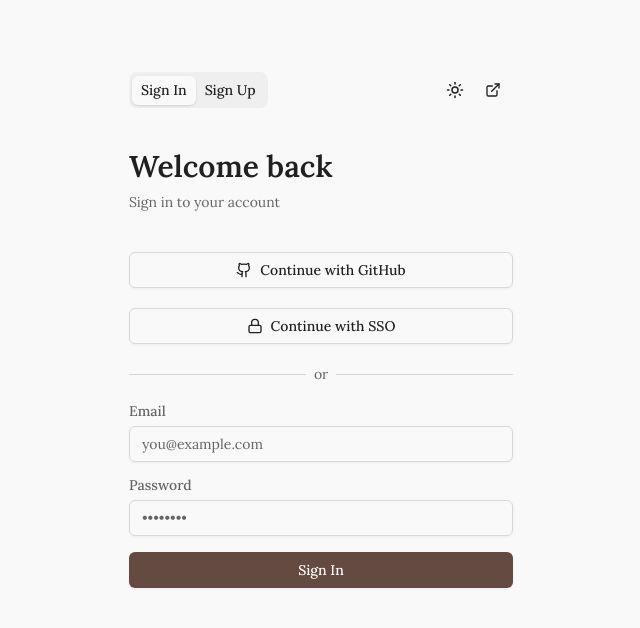
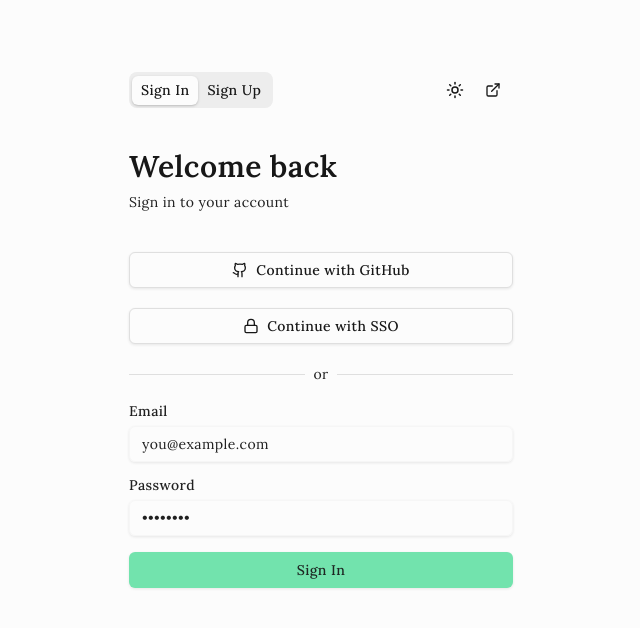
Before and after one commit to mancuoj-collective/next-tmpl-supabase-auth-form, a Next.js app: page / in a window 1280 px wide. Shown: the top 628 px of the page, without its empty margins (319-959 px from the left). Built offline with nearby package versions, Linux system fonts and the light colour scheme.

Commit message:
feat: animate

```diff
--- a/src/app/page.tsx
+++ b/src/app/page.tsx
@@ -245,6 +245,7 @@
 function SignUpForm() {
   const [showPassword, setShowPassword] = useState(false)
   const [isSubmitting, setIsSubmitting] = useState(false)
+  const [showPasswordRequirements, setShowPasswordRequirements] = useState(false)
   const form = useForm<z.infer<typeof signUpSchema>>({
     resolver: zodResolver(signUpSchema),
     defaultValues: {
@@ -312,7 +313,12 @@
               <FormLabel className="text-muted-foreground">Password</FormLabel>
               <div className="relative">
                 <FormControl>
-                  <Input type={showPassword ? 'text' : 'password'} placeholder="••••••••" {...field} />
+                  <Input
+                    type={showPassword ? 'text' : 'password'}
+                    placeholder="••••••••"
+                    {...field}
+                    onFocus={() => setShowPasswordRequirements(true)}
+                  />
                 </FormControl>
                 {fieldState.invalid && (
                   <AlertCircleIcon className="size-5 absolute right-12 top-1/2 -translate-y-1/2 text-destructive" />
@@ -329,18 +335,22 @@
             </FormItem>
           )}
         />
-        <div className="flex flex-col gap-1 text-sm text-muted-foreground">
+        {showPasswordRequirements && (
+          <div className={cn(
+            'animate-in slide-in-from-top-4 fade-in duration-500',
+            'mb-4 flex flex-col gap-1 text-sm text-muted-foreground',
+          )}
+          >
             {passwordRequirements.map(({ label, isMet }) => (
               <div key={label} className="flex items-center gap-1.5">
-              <span className={cn('size-3.5 rounded-full border border-input flex items-center justify-center', isMet && 'bg-input')}>
-                {
-                  isMet && <CheckIcon className="size-2.5" />
-                }
+                <span className={cn('size-3.5 rounded-full border flex items-center justify-center', isMet && 'bg-border')}>
+                  {isMet && <CheckIcon className="size-2.5" />}
                 </span>
                 <span>{label}</span>
               </div>
             ))}
           </div>
+        )}
         <Button type="submit" disabled={isSubmitting}>
           {isSubmitting && <Loader2Icon className="animate-spin size-4" /> }
           Sign Up
--- a/src/components/ui/form.tsx
+++ b/src/components/ui/form.tsx
@@ -150,7 +150,11 @@
     <p
       data-slot="form-message"
       id={formMessageId}
-      className={cn('text-destructive text-sm', className)}
+      className={cn(
+        'text-destructive text-sm',
+        'animate-in slide-in-from-top-2 fade-in duration-300',
+        className,
+      )}
       {...props}
     >
       {body}
--- a/src/styles/globals.css
+++ b/src/styles/globals.css
@@ -4,91 +4,92 @@
 @custom-variant dark (&:is(.dark *));
 
 :root {
-  --background: oklch(0.9821 0 0);
-  --foreground: oklch(0.2435 0 0);
+  --background: oklch(0.9911 0 0);
+  --foreground: oklch(0.2046 0 0);
   --card: oklch(0.9911 0 0);
-  --card-foreground: oklch(0.2435 0 0);
+  --card-foreground: oklch(0.2046 0 0);
   --popover: oklch(0.9911 0 0);
-  --popover-foreground: oklch(0.2435 0 0);
-  --primary: oklch(0.4341 0.0392 41.9938);
-  --primary-foreground: oklch(1 0 0);
-  --secondary: oklch(0.92 0.0651 74.3695);
-  --secondary-foreground: oklch(0.3499 0.0685 40.8288);
-  --muted: oklch(0.9521 0 0);
-  --muted-foreground: oklch(0.5032 0 0);
-  --accent: oklch(0.931 0 0);
+  --popover-foreground: oklch(0.4386 0 0);
+  --primary: oklch(0.8348 0.1302 160.908);
+  --primary-foreground: oklch(0.2626 0.0147 166.4589);
+  --secondary: oklch(0.994 0 0);
+  --secondary-foreground: oklch(0.2046 0 0);
+  --muted: oklch(0.9461 0 0);
+  --muted-foreground: oklch(0.2435 0 0);
+  --accent: oklch(0.9461 0 0);
   --accent-foreground: oklch(0.2435 0 0);
-  --destructive: oklch(0.6271 0.1936 33.339);
-  --destructive-foreground: oklch(1 0 0);
-  --border: oklch(0.8822 0 0);
-  --input: oklch(0.8822 0 0);
-  --ring: oklch(0.4341 0.0392 41.9938);
-  --chart-1: oklch(0.4341 0.0392 41.9938);
-  --chart-2: oklch(0.92 0.0651 74.3695);
-  --chart-3: oklch(0.931 0 0);
-  --chart-4: oklch(0.9367 0.0523 75.5009);
-  --chart-5: oklch(0.4338 0.0437 41.6746);
-  --sidebar: oklch(0.9881 0 0);
-  --sidebar-foreground: oklch(0.2645 0 0);
-  --sidebar-primary: oklch(0.325 0 0);
-  --sidebar-primary-foreground: oklch(0.9881 0 0);
-  --sidebar-accent: oklch(0.9761 0 0);
-  --sidebar-accent-foreground: oklch(0.325 0 0);
-  --sidebar-border: oklch(0.9401 0 0);
-  --sidebar-ring: oklch(0.7731 0 0);
+  --destructive: oklch(0.5523 0.1927 32.7272);
+  --destructive-foreground: oklch(0.9934 0.0032 17.2118);
+  --border: oklch(0.9037 0 0);
+  --input: oklch(0.9731 0 0);
+  --ring: oklch(0.8348 0.1302 160.908);
+  --chart-1: oklch(0.8348 0.1302 160.908);
+  --chart-2: oklch(0.6231 0.188 259.8145);
+  --chart-3: oklch(0.6056 0.2189 292.7172);
+  --chart-4: oklch(0.7686 0.1647 70.0804);
+  --chart-5: oklch(0.6959 0.1491 162.4796);
+  --sidebar: oklch(0.9911 0 0);
+  --sidebar-foreground: oklch(0.5452 0 0);
+  --sidebar-primary: oklch(0.8348 0.1302 160.908);
+  --sidebar-primary-foreground: oklch(0.2626 0.0147 166.4589);
+  --sidebar-accent: oklch(0.9461 0 0);
+  --sidebar-accent-foreground: oklch(0.2435 0 0);
+  --sidebar-border: oklch(0.9037 0 0);
+  --sidebar-ring: oklch(0.8348 0.1302 160.908);
   --radius: 0.5rem;
-  --shadow-2xs: 0 1px 3px 0px hsl(0 0% 0% / 0.05);
-  --shadow-xs: 0 1px 3px 0px hsl(0 0% 0% / 0.05);
-  --shadow-sm: 0 1px 3px 0px hsl(0 0% 0% / 0.1), 0 1px 2px -1px hsl(0 0% 0% / 0.1);
-  --shadow: 0 1px 3px 0px hsl(0 0% 0% / 0.1), 0 1px 2px -1px hsl(0 0% 0% / 0.1);
-  --shadow-md: 0 1px 3px 0px hsl(0 0% 0% / 0.1), 0 2px 4px -1px hsl(0 0% 0% / 0.1);
-  --shadow-lg: 0 1px 3px 0px hsl(0 0% 0% / 0.1), 0 4px 6px -1px hsl(0 0% 0% / 0.1);
-  --shadow-xl: 0 1px 3px 0px hsl(0 0% 0% / 0.1), 0 8px 10px -1px hsl(0 0% 0% / 0.1);
-  --shadow-2xl: 0 1px 3px 0px hsl(0 0% 0% / 0.25);
+  --shadow-2xs: 0px 1px 3px 0px hsl(0 0% 0% / 0.09);
+  --shadow-xs: 0px 1px 3px 0px hsl(0 0% 0% / 0.09);
+  --shadow-sm: 0px 1px 3px 0px hsl(0 0% 0% / 0.17), 0px 1px 2px -1px hsl(0 0% 0% / 0.17);
+  --shadow: 0px 1px 3px 0px hsl(0 0% 0% / 0.17), 0px 1px 2px -1px hsl(0 0% 0% / 0.17);
+  --shadow-md: 0px 1px 3px 0px hsl(0 0% 0% / 0.17), 0px 2px 4px -1px hsl(0 0% 0% / 0.17);
+  --shadow-lg: 0px 1px 3px 0px hsl(0 0% 0% / 0.17), 0px 4px 6px -1px hsl(0 0% 0% / 0.17);
+  --shadow-xl: 0px 1px 3px 0px hsl(0 0% 0% / 0.17), 0px 8px 10px -1px hsl(0 0% 0% / 0.17);
+  --shadow-2xl: 0px 1px 3px 0px hsl(0 0% 0% / 0.43);
+  --tracking-normal: 0.025em;
 }
 
 .dark {
-  --background: oklch(0.1776 0 0);
-  --foreground: oklch(0.9491 0 0);
-  --card: oklch(0.2134 0 0);
-  --card-foreground: oklch(0.9491 0 0);
-  --popover: oklch(0.2134 0 0);
-  --popover-foreground: oklch(0.9491 0 0);
-  --primary: oklch(0.9247 0.0524 66.1732);
-  --primary-foreground: oklch(0.2029 0.024 200.1962);
-  --secondary: oklch(0.3163 0.019 63.6992);
-  --secondary-foreground: oklch(0.9247 0.0524 66.1732);
-  --muted: oklch(0.252 0 0);
-  --muted-foreground: oklch(0.7699 0 0);
-  --accent: oklch(0.285 0 0);
-  --accent-foreground: oklch(0.9491 0 0);
-  --destructive: oklch(0.6271 0.1936 33.339);
-  --destructive-foreground: oklch(1 0 0);
-  --border: oklch(0.2351 0.0115 91.7467);
-  --input: oklch(0.4017 0 0);
-  --ring: oklch(0.9247 0.0524 66.1732);
-  --chart-1: oklch(0.9247 0.0524 66.1732);
-  --chart-2: oklch(0.3163 0.019 63.6992);
-  --chart-3: oklch(0.285 0 0);
-  --chart-4: oklch(0.3481 0.0219 67.0001);
-  --chart-5: oklch(0.9245 0.0533 67.0855);
-  --sidebar: oklch(0.2103 0.0059 285.8852);
-  --sidebar-foreground: oklch(0.9674 0.0013 286.3752);
-  --sidebar-primary: oklch(0.4882 0.2172 264.3763);
-  --sidebar-primary-foreground: oklch(1 0 0);
-  --sidebar-accent: oklch(0.2739 0.0055 286.0326);
-  --sidebar-accent-foreground: oklch(0.9674 0.0013 286.3752);
-  --sidebar-border: oklch(0.2739 0.0055 286.0326);
-  --sidebar-ring: oklch(0.8711 0.0055 286.286);
+  --background: oklch(0.1822 0 0);
+  --foreground: oklch(0.9288 0.0126 255.5078);
+  --card: oklch(0.2046 0 0);
+  --card-foreground: oklch(0.9288 0.0126 255.5078);
+  --popover: oklch(0.2603 0 0);
+  --popover-foreground: oklch(0.7348 0 0);
+  --primary: oklch(0.4365 0.1044 156.7556);
+  --primary-foreground: oklch(0.9213 0.0135 167.1556);
+  --secondary: oklch(0.2603 0 0);
+  --secondary-foreground: oklch(0.9851 0 0);
+  --muted: oklch(0.2393 0 0);
+  --muted-foreground: oklch(0.7122 0 0);
+  --accent: oklch(0.3132 0 0);
+  --accent-foreground: oklch(0.9851 0 0);
+  --destructive: oklch(0.3123 0.0852 29.7877);
+  --destructive-foreground: oklch(0.9368 0.0045 34.3092);
+  --border: oklch(0.2809 0 0);
+  --input: oklch(0.2603 0 0);
+  --ring: oklch(0.8003 0.1821 151.711);
+  --chart-1: oklch(0.8003 0.1821 151.711);
+  --chart-2: oklch(0.7137 0.1434 254.624);
+  --chart-3: oklch(0.709 0.1592 293.5412);
+  --chart-4: oklch(0.8369 0.1644 84.4286);
+  --chart-5: oklch(0.7845 0.1325 181.912);
+  --sidebar: oklch(0.1822 0 0);
+  --sidebar-foreground: oklch(0.6301 0 0);
+  --sidebar-primary: oklch(0.4365 0.1044 156.7556);
+  --sidebar-primary-foreground: oklch(0.9213 0.0135 167.1556);
+  --sidebar-accent: oklch(0.3132 0 0);
+  --sidebar-accent-foreground: oklch(0.9851 0 0);
+  --sidebar-border: oklch(0.2809 0 0);
+  --sidebar-ring: oklch(0.8003 0.1821 151.711);
   --radius: 0.5rem;
-  --shadow-2xs: 0 1px 3px 0px hsl(0 0% 0% / 0.05);
-  --shadow-xs: 0 1px 3px 0px hsl(0 0% 0% / 0.05);
-  --shadow-sm: 0 1px 3px 0px hsl(0 0% 0% / 0.1), 0 1px 2px -1px hsl(0 0% 0% / 0.1);
-  --shadow: 0 1px 3px 0px hsl(0 0% 0% / 0.1), 0 1px 2px -1px hsl(0 0% 0% / 0.1);
-  --shadow-md: 0 1px 3px 0px hsl(0 0% 0% / 0.1), 0 2px 4px -1px hsl(0 0% 0% / 0.1);
-  --shadow-lg: 0 1px 3px 0px hsl(0 0% 0% / 0.1), 0 4px 6px -1px hsl(0 0% 0% / 0.1);
-  --shadow-xl: 0 1px 3px 0px hsl(0 0% 0% / 0.1), 0 8px 10px -1px hsl(0 0% 0% / 0.1);
-  --shadow-2xl: 0 1px 3px 0px hsl(0 0% 0% / 0.25);
+  --shadow-2xs: 0px 1px 3px 0px hsl(0 0% 0% / 0.09);
+  --shadow-xs: 0px 1px 3px 0px hsl(0 0% 0% / 0.09);
+  --shadow-sm: 0px 1px 3px 0px hsl(0 0% 0% / 0.17), 0px 1px 2px -1px hsl(0 0% 0% / 0.17);
+  --shadow: 0px 1px 3px 0px hsl(0 0% 0% / 0.17), 0px 1px 2px -1px hsl(0 0% 0% / 0.17);
+  --shadow-md: 0px 1px 3px 0px hsl(0 0% 0% / 0.17), 0px 2px 4px -1px hsl(0 0% 0% / 0.17);
+  --shadow-lg: 0px 1px 3px 0px hsl(0 0% 0% / 0.17), 0px 4px 6px -1px hsl(0 0% 0% / 0.17);
+  --shadow-xl: 0px 1px 3px 0px hsl(0 0% 0% / 0.17), 0px 8px 10px -1px hsl(0 0% 0% / 0.17);
+  --shadow-2xl: 0px 1px 3px 0px hsl(0 0% 0% / 0.43);
 }
 
 @theme inline {
@@ -138,6 +139,17 @@
   --shadow-lg: var(--shadow-lg);
   --shadow-xl: var(--shadow-xl);
   --shadow-2xl: var(--shadow-2xl);
+
+  --tracking-tighter: calc(var(--tracking-normal) - 0.05em);
+  --tracking-tight: calc(var(--tracking-normal) - 0.025em);
+  --tracking-normal: var(--tracking-normal);
+  --tracking-wide: calc(var(--tracking-normal) + 0.025em);
+  --tracking-wider: calc(var(--tracking-normal) + 0.05em);
+  --tracking-widest: calc(var(--tracking-normal) + 0.1em);
+}
+
+body {
+  letter-spacing: var(--tracking-normal);
 }
 
 @layer base {
```
Lines whose indentation alone changed are shown as unchanged.
